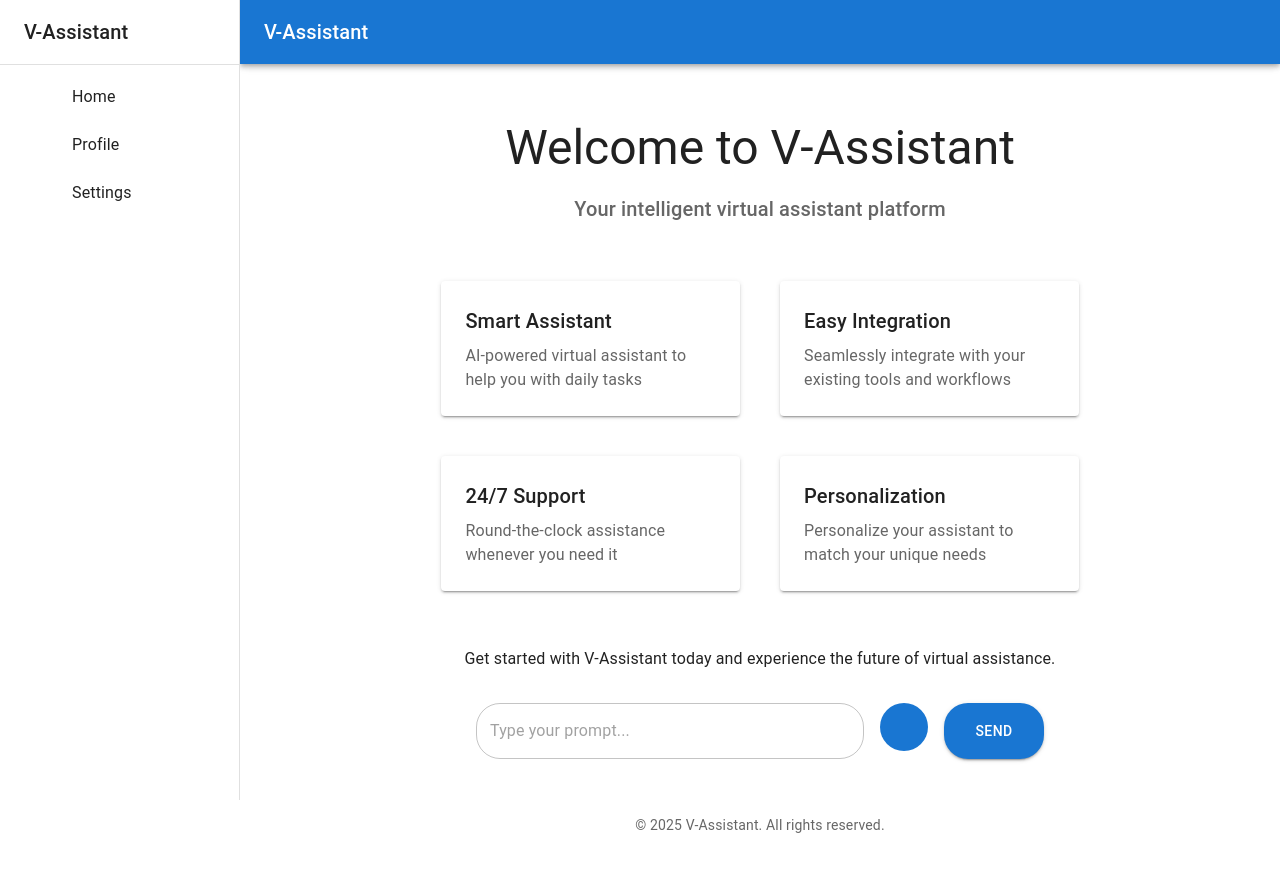
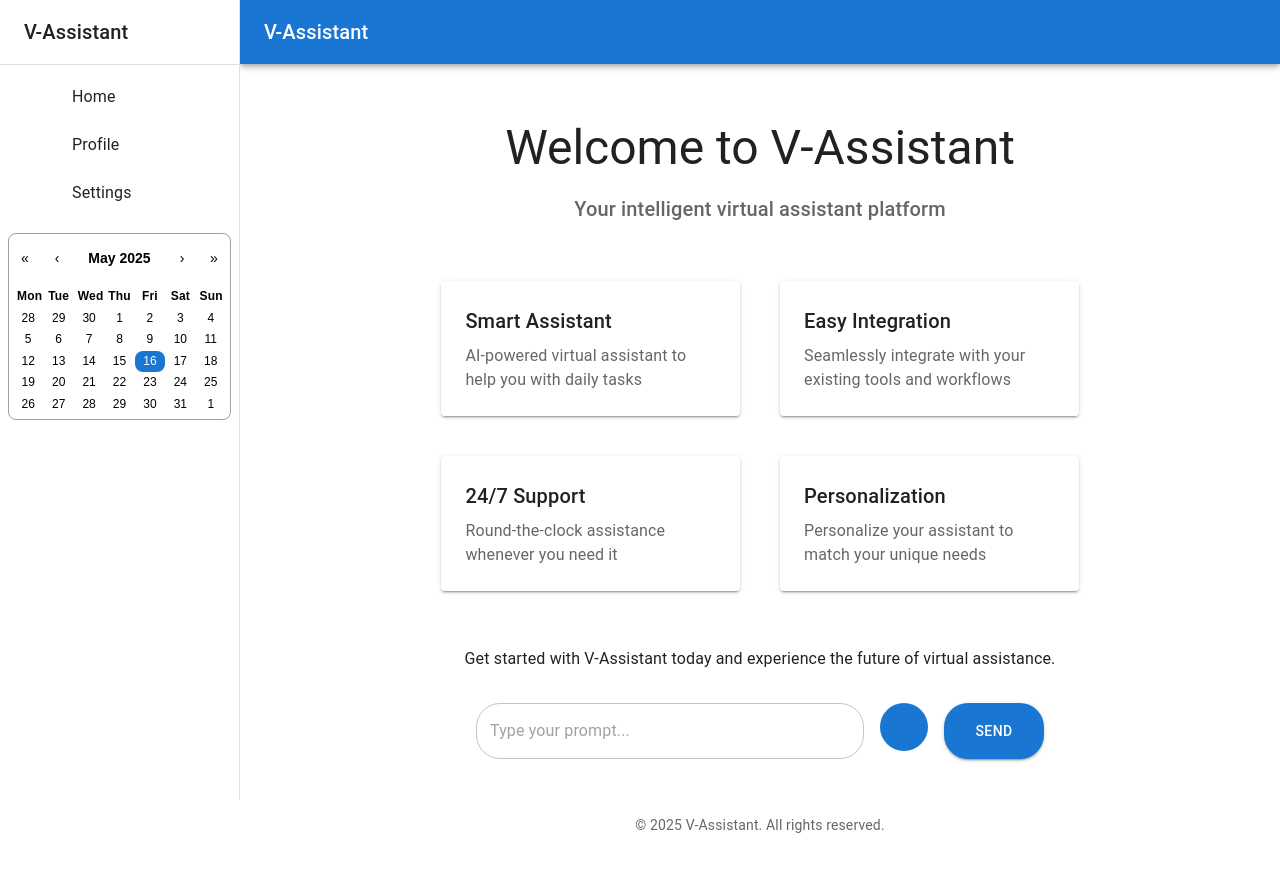
Before and after one commit to FanchonSora/V-Assistant, a React (Vite) app in the folder frontend/: page / in a window 1280 px wide. Shown: the top 872 px of the page. Built offline with nearby package versions, Linux system fonts and the light colour scheme; some icons are missing.

Commit message:
Add react-calendar component with custom styles to Layout

```diff
--- a/frontend/package.json
+++ b/frontend/package.json
@@ -18,6 +18,7 @@
     "i18next": "^25.1.2",
     "i18next-browser-languagedetector": "^8.1.0",
     "react": "^19.1.0",
+    "react-calendar": "^5.1.0",
     "react-dom": "^19.1.0",
     "react-i18next": "^15.5.1",
     "react-router-dom": "^7.6.0"
--- a/frontend/src/components/Layout.tsx
+++ b/frontend/src/components/Layout.tsx
@@ -21,6 +21,97 @@ import HomeIcon from "@mui/icons-material/Home";
 import PersonIcon from "@mui/icons-material/Person";
 import SettingsIcon from "@mui/icons-material/Settings";
 import { useNavigate } from "react-router-dom";
+import Calendar from "react-calendar"; // Import react-calendar
+import "react-calendar/dist/Calendar.css"; // Import default styles
+
+// Add custom styles for the calendar
+const calendarStyles = {
+  width: "100%",
+  border: "none",
+  color: "black",
+  "& .react-calendar": {
+    width: "100%",
+    fontSize: "0.75rem",
+    borderRadius: "8px",
+    overflow: "hidden",
+  },
+  "& .react-calendar__navigation": {
+    backgroundColor: "transparent",
+    marginBottom: "4px",
+  },
+  "& .react-calendar__navigation button": {
+    color: "black",
+    minWidth: "32px",
+    background: "none",
+    fontSize: "0.875rem",
+    marginTop: "4px",
+    padding: "4px",
+    "&:enabled:hover": {
+      backgroundColor: "rgba(0, 0, 0, 0.04)",
+    },
+    "&:enabled:focus": {
+      backgroundColor: "rgba(0, 0, 0, 0.08)",
+    },
+  },
+  "& .react-calendar__navigation__label": {
+    fontWeight: "bold",
+    color: "black",
+    fontSize: "0.875rem",
+  },
+  "& .react-calendar__month-view__weekdays": {
+    backgroundColor: "transparent",
+    textTransform: "none",
+    fontWeight: "bold",
+    fontSize: "0.75rem",
+    color: "black",
+  },
+  "& .react-calendar__month-view__weekdays__weekday": {
+    padding: "4px",
+  },
+  "& .react-calendar__month-view__weekdays__weekday abbr": {
+    textDecoration: "none",
+  },
+  "& .react-calendar__tile": {
+    padding: "4px",
+    fontSize: "0.75rem",
+    color: "black",
+    "&:enabled:hover": {
+      backgroundColor: "rgba(0, 0, 0, 0.04)",
+    },
+    "&:enabled:focus": {
+      backgroundColor: "rgba(0, 0, 0, 0.08)",
+    },
+  },
+  "& .react-calendar__tile--now": {
+    backgroundColor: "transparent",
+    color: "black",
+    "&:enabled:hover": {
+      backgroundColor: "rgba(0, 0, 0, 0.04)",
+    },
+    "&:enabled:focus": {
+      backgroundColor: "rgba(0, 0, 0, 0.08)",
+    },
+  },
+  "& .react-calendar__tile--active": {
+    backgroundColor: "primary.main",
+    color: "white",
+    "&:enabled:hover": {
+      backgroundColor: "primary.dark",
+    },
+    "&:enabled:focus": {
+      backgroundColor: "primary.dark",
+    },
+  },
+  "& .react-calendar__tile--now .highlight": {
+    backgroundColor: "primary.main",
+    color: "white",
+    borderRadius: "50%",
+    padding: "2px",
+  },
+  "& .react-calendar__month-view": {
+    padding: "4px",
+  },
+};
 
 interface LayoutProps {
   children: ReactNode;
@@ -39,6 +130,7 @@ const Layout = ({ children }: LayoutProps) => {
   const theme = useTheme();
   const isMobile = useMediaQuery(theme.breakpoints.down("sm"));
   const navigate = useNavigate();
+  const [date, setDate] = useState(new Date()); // State for calendar
 
   const handleDrawerToggle = () => {
     setMobileOpen(!mobileOpen);
@@ -69,6 +161,21 @@ const Layout = ({ children }: LayoutProps) => {
           </ListItem>
         ))}
       </List>
+      {/* Mini Calendar */}
+      <Box sx={{ p: 1 }}>
+        <Box sx={calendarStyles}>
+          <Calendar
+            onChange={(value) => setDate(value as Date)}
+            value={date}
+            tileClassName={({ date, view }) =>
+              view === "month" &&
+              date.toDateString() === new Date().toDateString()
+                ? "highlight"
+                : null
+            }
+          />
+        </Box>
+      </Box>
     </Box>
   );
 
```
Also changed, not shown: 1 other file (tests, documents, lock files or other folders).
